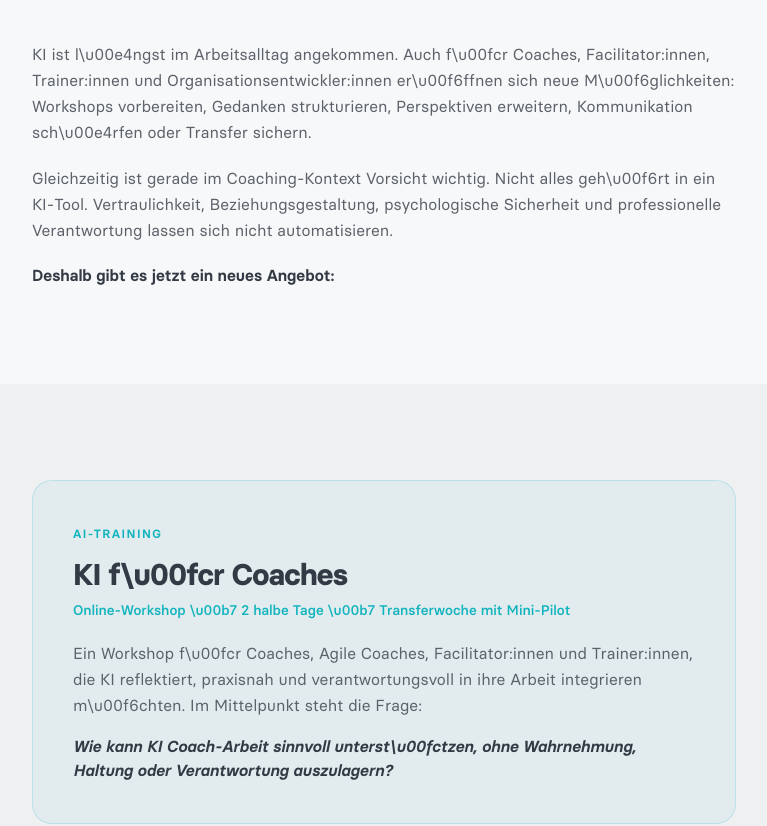
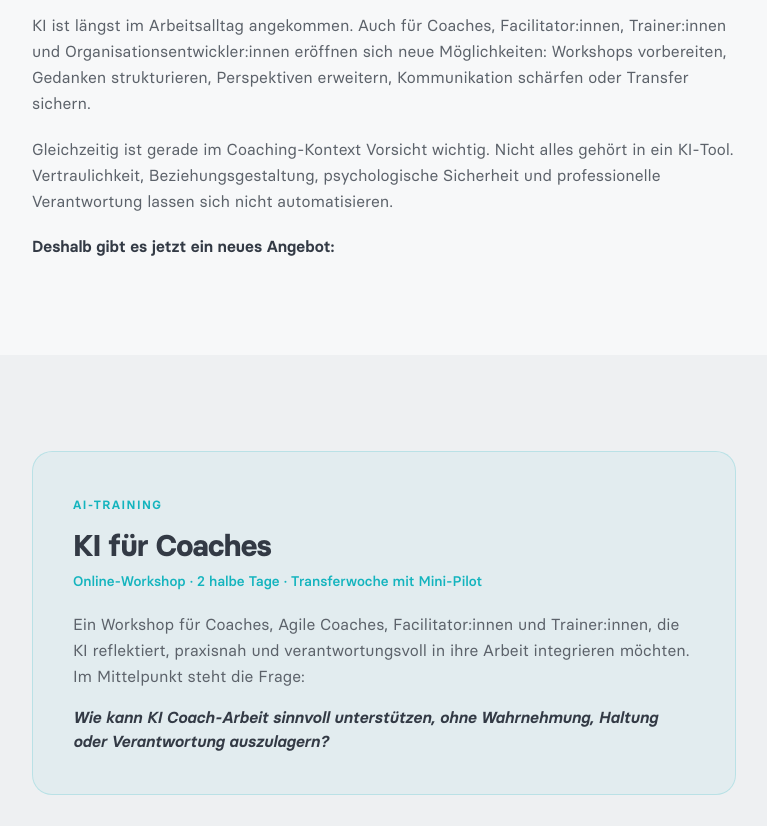
Before and after one commit to Nikomh/Claudie-Website, a Next.js app: page /ausbildungen/ki-fuer-coaches/newsletter in a window 1280 px wide. Shown: the part 640-1466 px from the top of the page, without its empty margins (256-1023 px from the left). Built offline with nearby package versions, Linux system fonts and the light colour scheme.

Commit message:
Fix: Umlaute als echte UTF-8 Zeichen in Newsletter-Seite

```diff
--- a/src/app/ausbildungen/ki-fuer-coaches/newsletter/page.tsx
+++ b/src/app/ausbildungen/ki-fuer-coaches/newsletter/page.tsx
@@ -8,9 +8,9 @@ import { Reveal } from "@/components/ui/Reveal";
 import { Section } from "@/components/ui/Section";
 
 export const metadata: Metadata = {
-  title: "Neu: AI-Training KI f\u00fcr Coaches \u2013 Ank\u00fcndigung | Claudia Thonet",
+  title: "Neu: AI-Training KI für Coaches – Ankündigung | Claudia Thonet",
   description:
-    "Neues AI-Training f\u00fcr Coaches: KI reflektiert, praxisnah und verantwortungsvoll in die Coach-Arbeit integrieren. Zwei halbe Tage online mit Mini-Pilot im eigenen Arbeitskontext.",
+    "Neues AI-Training für Coaches: KI reflektiert, praxisnah und verantwortungsvoll in die Coach-Arbeit integrieren. Zwei halbe Tage online mit Mini-Pilot im eigenen Arbeitskontext.",
   alternates: { canonical: "/ausbildungen/ki-fuer-coaches/newsletter/" },
 };
 
@@ -20,8 +20,8 @@ export default function KiFuerCoachesNewsletterPage() {
       <Breadcrumbs
         items={[
           { label: "Ausbildungen", href: "/ausbildungen" },
-          { label: "KI f\u00fcr Coaches", href: "/ausbildungen/ki-fuer-coaches" },
-          { label: "Ank\u00fcndigung" },
+          { label: "KI für Coaches", href: "/ausbildungen/ki-fuer-coaches" },
+          { label: "Ankündigung" },
         ]}
       />
 
@@ -41,7 +41,7 @@ export default function KiFuerCoachesNewsletterPage() {
                 <span className="mt-2 block text-tuerkis">in der Coach-Arbeit nutzen</span>
               </h1>
               <p className="max-w-[52ch] text-base leading-relaxed text-white/75 md:text-lg">
-                Zwei halbe Tage online, mit Mini-Pilot im eigenen Arbeitskontext. Kein KI-Hype, keine Toolshow: ein Training f\u00fcr reflektierte Anwendung.
+                Zwei halbe Tage online, mit Mini-Pilot im eigenen Arbeitskontext. Kein KI-Hype, keine Toolshow: ein Training für reflektierte Anwendung.
               </p>
             </div>
           </Reveal>
@@ -54,10 +54,10 @@ export default function KiFuerCoachesNewsletterPage() {
           <Container className="max-w-3xl">
             <div className="flex flex-col gap-5">
               <p className="text-base leading-relaxed text-anthrazit-80">
-                KI ist l\u00e4ngst im Arbeitsalltag angekommen. Auch f\u00fcr Coaches, Facilitator:innen, Trainer:innen und Organisationsentwickler:innen er\u00f6ffnen sich neue M\u00f6glichkeiten: Workshops vorbereiten, Gedanken strukturieren, Perspektiven erweitern, Kommunikation sch\u00e4rfen oder Transfer sichern.
+                KI ist längst im Arbeitsalltag angekommen. Auch für Coaches, Facilitator:innen, Trainer:innen und Organisationsentwickler:innen eröffnen sich neue Möglichkeiten: Workshops vorbereiten, Gedanken strukturieren, Perspektiven erweitern, Kommunikation schärfen oder Transfer sichern.
               </p>
               <p className="text-base leading-relaxed text-anthrazit-80">
-                Gleichzeitig ist gerade im Coaching-Kontext Vorsicht wichtig. Nicht alles geh\u00f6rt in ein KI-Tool. Vertraulichkeit, Beziehungsgestaltung, psychologische Sicherheit und professionelle Verantwortung lassen sich nicht automatisieren.
+                Gleichzeitig ist gerade im Coaching-Kontext Vorsicht wichtig. Nicht alles gehört in ein KI-Tool. Vertraulichkeit, Beziehungsgestaltung, psychologische Sicherheit und professionelle Verantwortung lassen sich nicht automatisieren.
               </p>
               <p className="text-base font-semibold text-anthrazit">
                 Deshalb gibt es jetzt ein neues Angebot:
@@ -74,16 +74,16 @@ export default function KiFuerCoachesNewsletterPage() {
             <div className="rounded-[var(--radius-lg)] border border-tuerkis/20 bg-tuerkis/5 p-8 md:p-10">
               <Eyebrow className="text-tuerkis">AI-Training</Eyebrow>
               <h2 className="mt-3 text-2xl font-bold tracking-tight text-anthrazit sm:text-3xl">
-                KI f\u00fcr Coaches
+                KI für Coaches
               </h2>
               <p className="mt-2 text-sm font-medium text-tuerkis">
-                Online-Workshop \u00b7 2 halbe Tage \u00b7 Transferwoche mit Mini-Pilot
+                Online-Workshop · 2 halbe Tage · Transferwoche mit Mini-Pilot
               </p>
               <p className="mt-5 text-base leading-relaxed text-anthrazit-80">
-                Ein Workshop f\u00fcr Coaches, Agile Coaches, Facilitator:innen und Trainer:innen, die KI reflektiert, praxisnah und verantwortungsvoll in ihre Arbeit integrieren m\u00f6chten. Im Mittelpunkt steht die Frage:
+                Ein Workshop für Coaches, Agile Coaches, Facilitator:innen und Trainer:innen, die KI reflektiert, praxisnah und verantwortungsvoll in ihre Arbeit integrieren möchten. Im Mittelpunkt steht die Frage:
               </p>
               <p className="mt-4 text-base font-semibold italic text-anthrazit">
-                Wie kann KI Coach-Arbeit sinnvoll unterst\u00fctzen, ohne Wahrnehmung, Haltung oder Verantwortung auszulagern?
+                Wie kann KI Coach-Arbeit sinnvoll unterstützen, ohne Wahrnehmung, Haltung oder Verantwortung auszulagern?
               </p>
             </div>
           </Container>
@@ -103,17 +103,17 @@ export default function KiFuerCoachesNewsletterPage() {
                 {
                   icon: Target,
                   title: "Teil 1: Orientierung und sicherer Use Case",
-                  body: "Wir kl\u00e4ren, welche Rollen KI in der Coach-Arbeit sinnvoll einnehmen kann, wo Grenzen liegen und wie mit einer Governance-Ampel datenschutz- und verantwortungsbewusste Entscheidungen getroffen werden k\u00f6nnen. Die Teilnehmenden w\u00e4hlen einen kleinen, niedrigsensiblen Use Case aus ihrer Praxis und formulieren mit CRISP einen klaren KI-Auftrag.",
+                  body: "Wir klären, welche Rollen KI in der Coach-Arbeit sinnvoll einnehmen kann, wo Grenzen liegen und wie mit einer Governance-Ampel datenschutz- und verantwortungsbewusste Entscheidungen getroffen werden können. Die Teilnehmenden wählen einen kleinen, niedrigsensiblen Use Case aus ihrer Praxis und formulieren mit CRISP einen klaren KI-Auftrag.",
                 },
                 {
                   icon: Sparkles,
                   title: "Transferwoche: Mini-Pilot im eigenen Arbeitskontext",
-                  body: "Zwischen den Terminen testen die Teilnehmenden ihren Use Case bewusst klein: kein gro\u00dfes Projekt, keine sensiblen Coachingdaten, sondern ein sicherer Praxistest mit \u00fcberschaubarem Aufwand.",
+                  body: "Zwischen den Terminen testen die Teilnehmenden ihren Use Case bewusst klein: kein großes Projekt, keine sensiblen Coachingdaten, sondern ein sicherer Praxistest mit überschaubarem Aufwand.",
                 },
                 {
                   icon: BookOpen,
                   title: "Teil 2: Auswerten, verbessern, integrieren",
-                  body: "Im zweiten Termin werden Erfahrungen ausgewertet, KI-Outputs kritisch gepr\u00fcft, Prompts verbessert und pers\u00f6nliche Spielregeln f\u00fcr die weitere Nutzung entwickelt.",
+                  body: "Im zweiten Termin werden Erfahrungen ausgewertet, KI-Outputs kritisch geprüft, Prompts verbessert und persönliche Spielregeln für die weitere Nutzung entwickelt.",
                 },
               ].map((phase, i) => {
                 const Icon = phase.icon;
@@ -147,10 +147,10 @@ export default function KiFuerCoachesNewsletterPage() {
             <ul className="mt-8 flex flex-col gap-3">
               {[
                 "Einen getesteten Mini-Use-Case aus der eigenen Praxis",
-                "Einen verbesserten Prompt f\u00fcr einen konkreten Coach-Arbeitsschritt",
-                "Eine Governance-Ampel f\u00fcr sensible Nutzungssituationen",
-                "Eine Checkliste zur Pr\u00fcfung von KI-Outputs",
-                "Erste Bausteine f\u00fcr eine pers\u00f6nliche KI-Routine",
+                "Einen verbesserten Prompt für einen konkreten Coach-Arbeitsschritt",
+                "Eine Governance-Ampel für sensible Nutzungssituationen",
+                "Eine Checkliste zur Prüfung von KI-Outputs",
+                "Erste Bausteine für eine persönliche KI-Routine",
               ].map((item) => (
                 <Reveal key={item} delay={60}>
                   <li className="flex items-start gap-3">
@@ -164,16 +164,16 @@ export default function KiFuerCoachesNewsletterPage() {
         </Section>
       </Reveal>
 
-      {/* ── F\u00fcr wen ─────────────────────────────────────────── */}
+      {/* ── Für wen ─────────────────────────────────────────── */}
       <Reveal>
         <Section>
           <Container className="max-w-3xl">
             <Eyebrow>Zielgruppe</Eyebrow>
             <h2 className="mt-3 text-2xl font-bold tracking-tight text-anthrazit sm:text-3xl">
-              F\u00fcr wen ist das Training?
+              Für wen ist das Training?
             </h2>
             <p className="mt-4 text-base leading-relaxed text-anthrazit-80">
-              Das Training richtet sich an Menschen, die KI nicht unkritisch \u00fcbernehmen, aber auch nicht aus Unsicherheit ignorieren m\u00f6chten:
+              Das Training richtet sich an Menschen, die KI nicht unkritisch übernehmen, aber auch nicht aus Unsicherheit ignorieren möchten:
             </p>
             <div className="mt-6 grid gap-2 sm:grid-cols-2">
               {[
@@ -182,7 +182,7 @@ export default function KiFuerCoachesNewsletterPage() {
                 "Facilitator:innen und Moderator:innen",
                 "Trainer:innen und Learning Professionals",
                 "Organisationsentwickler:innen",
-                "Menschen, die Teams oder Ver\u00e4nderung begleiten",
+                "Menschen, die Teams oder Veränderung begleiten",
               ].map((role) => (
                 <div key={role} className="flex items-center gap-2.5 rounded-[var(--radius-md)] border border-border bg-white px-4 py-3 shadow-sm">
                   <Users className="h-4 w-4 shrink-0 text-tuerkis" aria-hidden />
@@ -204,7 +204,7 @@ export default function KiFuerCoachesNewsletterPage() {
                 <div>
                   <h2 className="text-lg font-bold text-anthrazit">Keine Toolshow. Kein Prompt-Trick-Training.</h2>
                   <p className="mt-3 text-sm leading-relaxed text-anthrazit-80">
-                    Es geht nicht darum, Coaching zu automatisieren oder m\u00f6glichst viele KI-Anwendungen vorzuf\u00fchren. Der Fokus liegt auf professioneller Anwendung: Wo hilft KI wirklich? Was bleibt menschliche Verantwortung? Was geh\u00f6rt nicht in ein KI-Tool?
+                    Es geht nicht darum, Coaching zu automatisieren oder möglichst viele KI-Anwendungen vorzuführen. Der Fokus liegt auf professioneller Anwendung: Wo hilft KI wirklich? Was bleibt menschliche Verantwortung? Was gehört nicht in ein KI-Tool?
                   </p>
                 </div>
               </div>
@@ -222,10 +222,10 @@ export default function KiFuerCoachesNewsletterPage() {
                 Interesse am AI-Training?
               </h2>
               <p className="mx-auto mt-4 max-w-[48ch] text-base leading-relaxed text-anthrazit-80">
-                Wenn du einen Workshop suchst, der KI nicht als Hype-Thema behandelt, sondern als professionelles Assistenzsystem f\u00fcr Coaches, ist dieses Format ein guter n\u00e4chster Schritt.
+                Wenn du einen Workshop suchst, der KI nicht als Hype-Thema behandelt, sondern als professionelles Assistenzsystem für Coaches, ist dieses Format ein guter nächster Schritt.
               </p>
               <p className="mx-auto mt-2 text-sm text-anthrazit-80/70">
-                F\u00fcr Teams, Communities oder Weiterbildungsgruppen. Online in zwei halben Tagen plus Transferphase.
+                Für Teams, Communities oder Weiterbildungsgruppen. Online in zwei halben Tagen plus Transferphase.
               </p>
               <div className="mt-6 flex flex-col items-center gap-3 sm:flex-row sm:justify-center">
                 <Link
@@ -252,7 +252,7 @@ export default function KiFuerCoachesNewsletterPage() {
           <Container className="max-w-3xl">
             <div className="text-center">
               <p className="text-base leading-relaxed text-anthrazit-80">
-                Herzliche Gr\u00fc\u00dfe,
+                Herzliche Grüße,
               </p>
               <p className="mt-2 text-base font-semibold text-anthrazit">
                 Claudia Thonet &amp; Team
```
